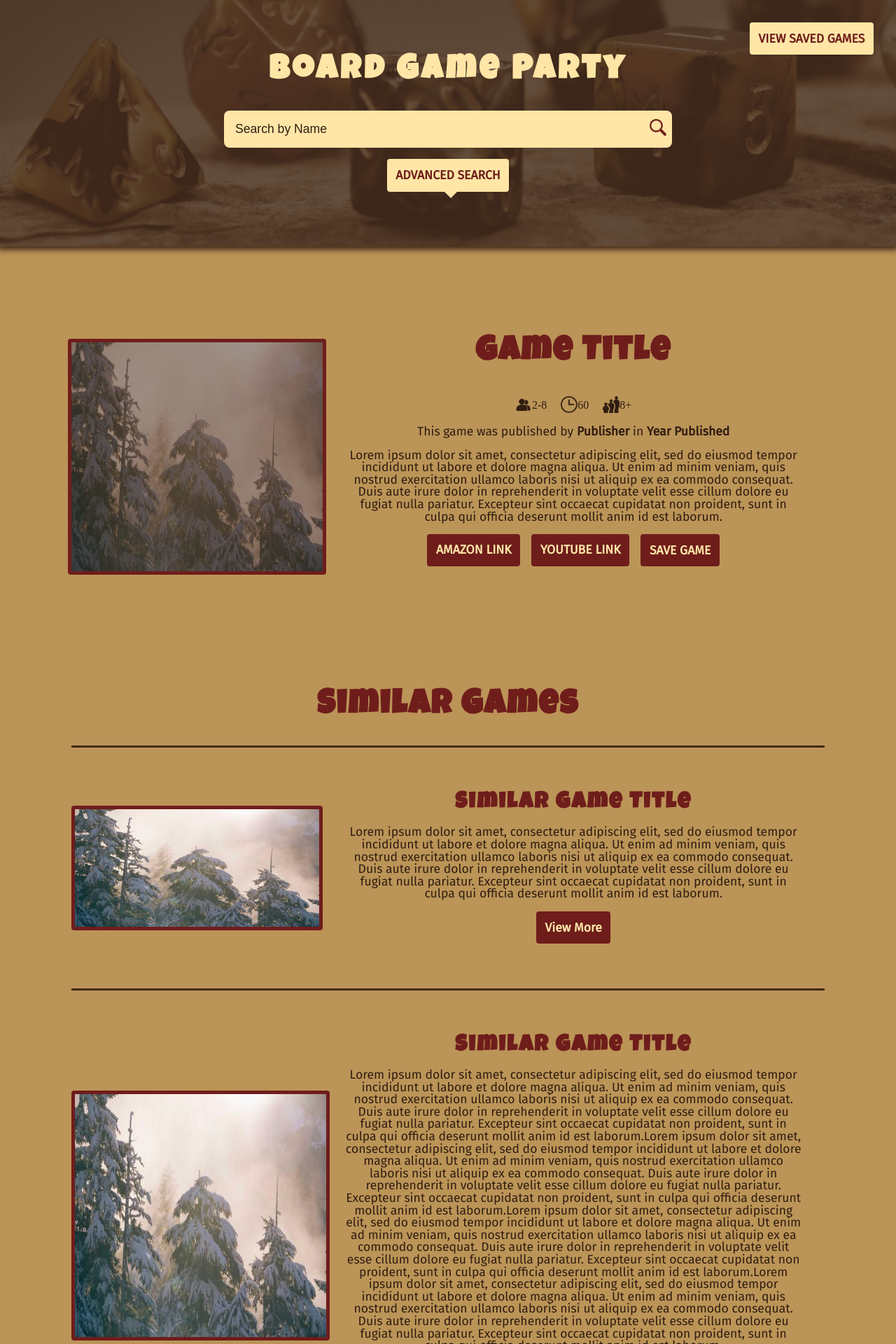
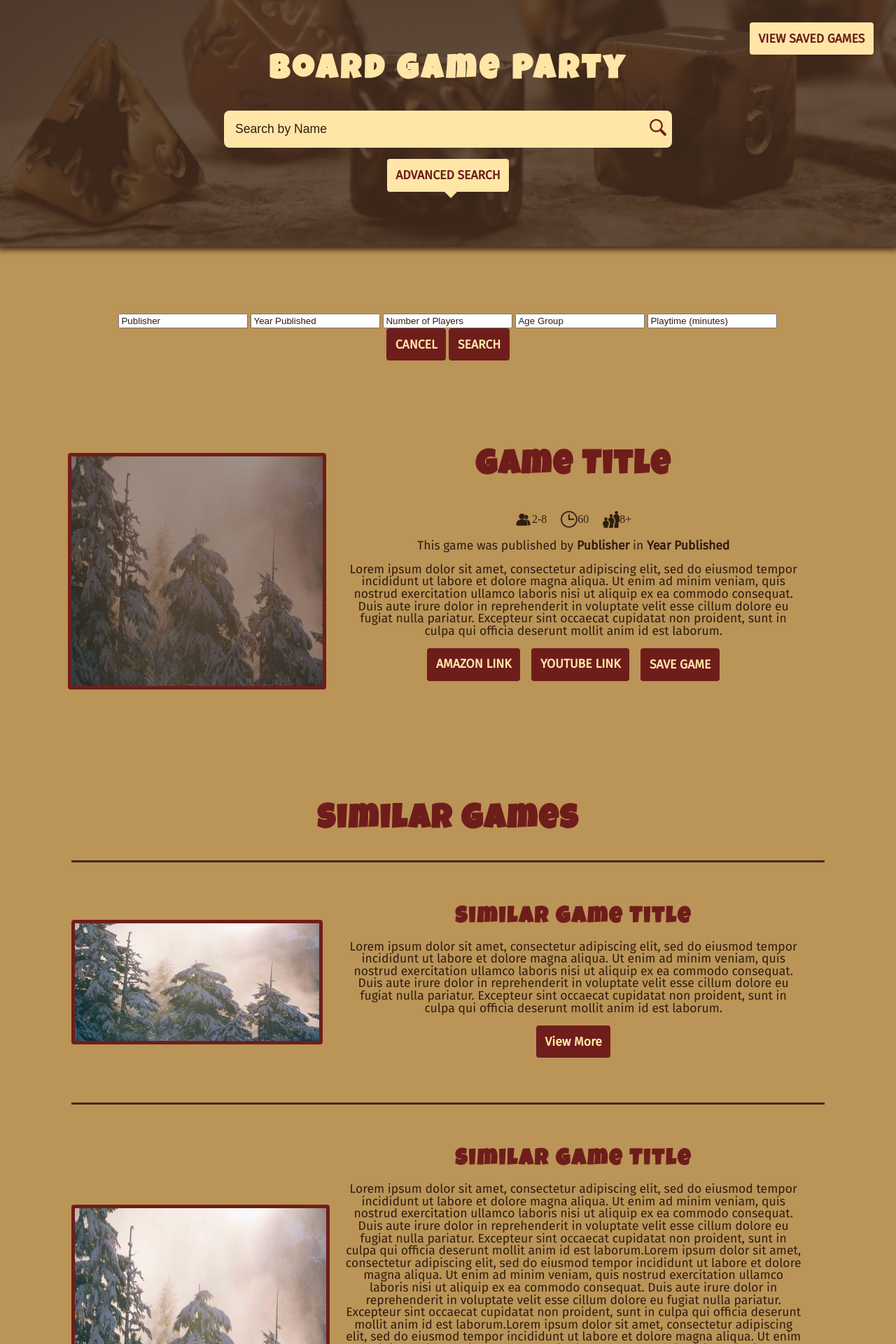
Before and after one commit to CaldwellDerek/bgp, a PHP site: page / in a window 1280 px wide. Shown: the top 1920 px of the page at 70% size. Run offline with PHP 8.4, Linux system fonts and the light colour scheme.

Commit message:
advanced search form added

```diff
--- a/css/index.css
+++ b/css/index.css
@@ -51,7 +51,7 @@ html {
 body {
     height: 100%;
     display: grid;
-    grid-template-rows: 22rem auto auto 5rem;
+    grid-template-rows: 22rem auto auto auto 5rem;
     grid-template-columns: 8% 84% 8%;
     row-gap: 6rem;
 }
@@ -200,7 +200,6 @@ input::placeholder {
 }
 
 #header-btn:hover {
-    /* background: var(--header-button-hover); */
     border-color: var(--header-button-hover);
     padding: 1rem;
 }
@@ -227,15 +226,25 @@ input::placeholder {
 }
 
 #advanced-search:hover {
-    /* background: var(--header-button-hover); */
     border-color: var(--header-button-hover);
     padding: 1rem;
 }
 
+/* Advanced Search Section ---------------------------------------------- */
+.advanced-search-container {
+    grid-row: 2;
+    grid-column: 2;
+    display: flex;
+    flex-direction: column;
+    align-items: center;
+}
+
+
+
 /* Game Content ------------------------------------------------------------------------------------ */
 
 .game-content {
-    grid-row: 2;
+    grid-row: 3;
     grid-column: 2;
     display: grid;
     grid-template-columns: repeat(6, 1fr);
@@ -354,7 +363,7 @@ input::placeholder {
 /* Similar Games -------------------------------------------------------------------------------------- */
 
 .similar-games-list {
-    grid-row: 3;
+    grid-row: 4;
     grid-column: 2;
     text-align: center;
 }
@@ -406,7 +415,7 @@ input::placeholder {
 /* Footer --------------------------------------------------------------------------------------------- */
 
 footer {
-    grid-row: 4;
+    grid-row: 5;
     grid-column: 1 / span 3;
     display: flex;
     justify-content: center;
--- a/index.html
+++ b/index.html
@@ -32,6 +32,19 @@
         <button id="header-btn" class="btn" type="button">VIEW SAVED GAMES</button>
         <button type="button" id="advanced-search" class="btn">ADVANCED SEARCH</button>
     </header>
+    <div class="advanced-search-container">
+      <form class="advance-search-form">
+        <input type="text" placeholder="Publisher">
+        <input type="text" placeholder="Year Published">
+        <input type="text" placeholder="Number of Players">
+        <input type="text" placeholder="Age Group">
+        <input type="text" placeholder="Playtime (minutes)">
+      </form>
+      <div class="advanced-search-buttons">
+        <button type="button" class="btn">CANCEL</button>
+        <button type="button" class="btn">SEARCH</button>
+      </div>
+    </div>
     <div class="game-content">
         <div class="game-image">
           <img src="./images/placeholder.jpg" alt="placeholder">
```
